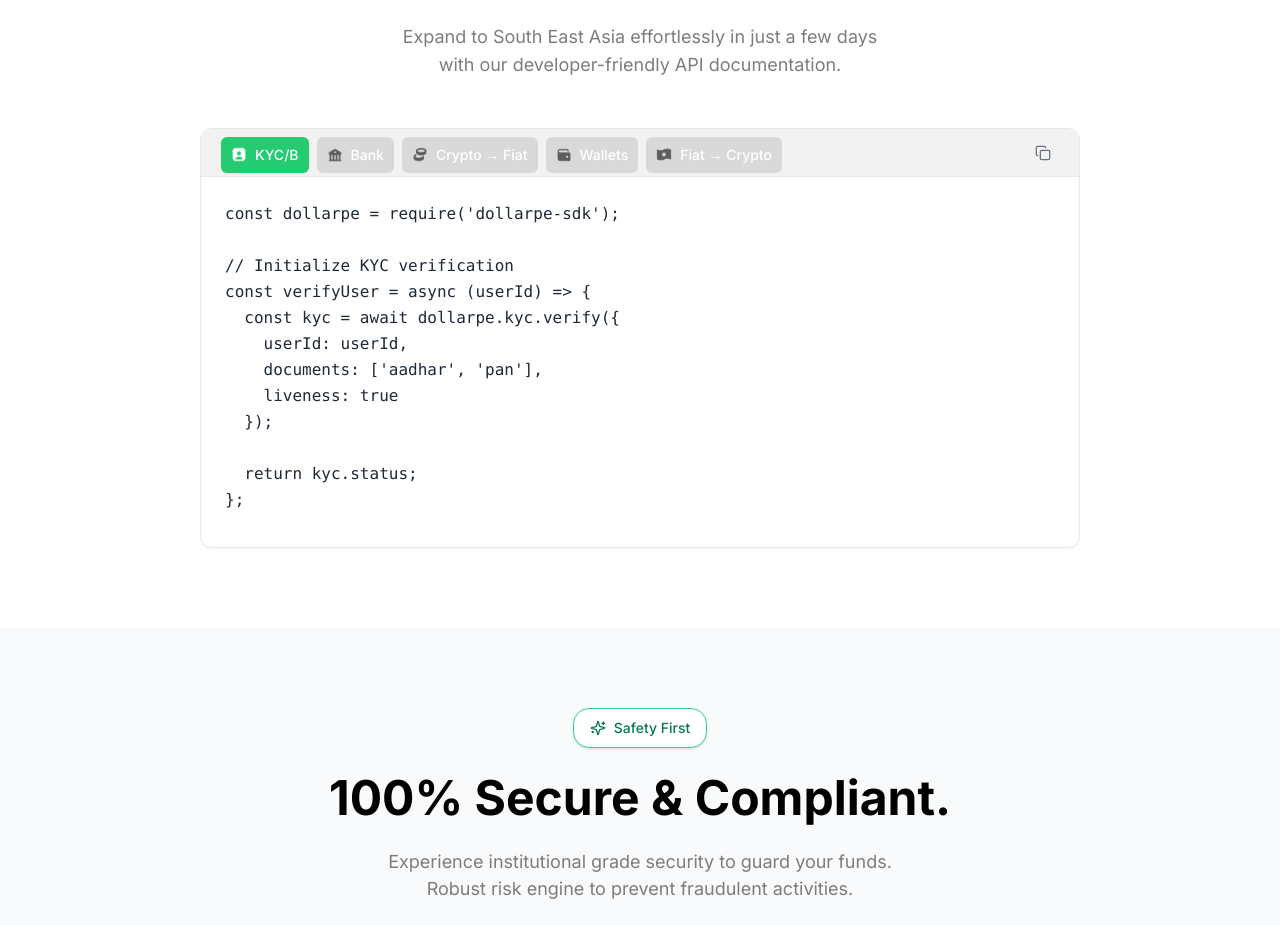
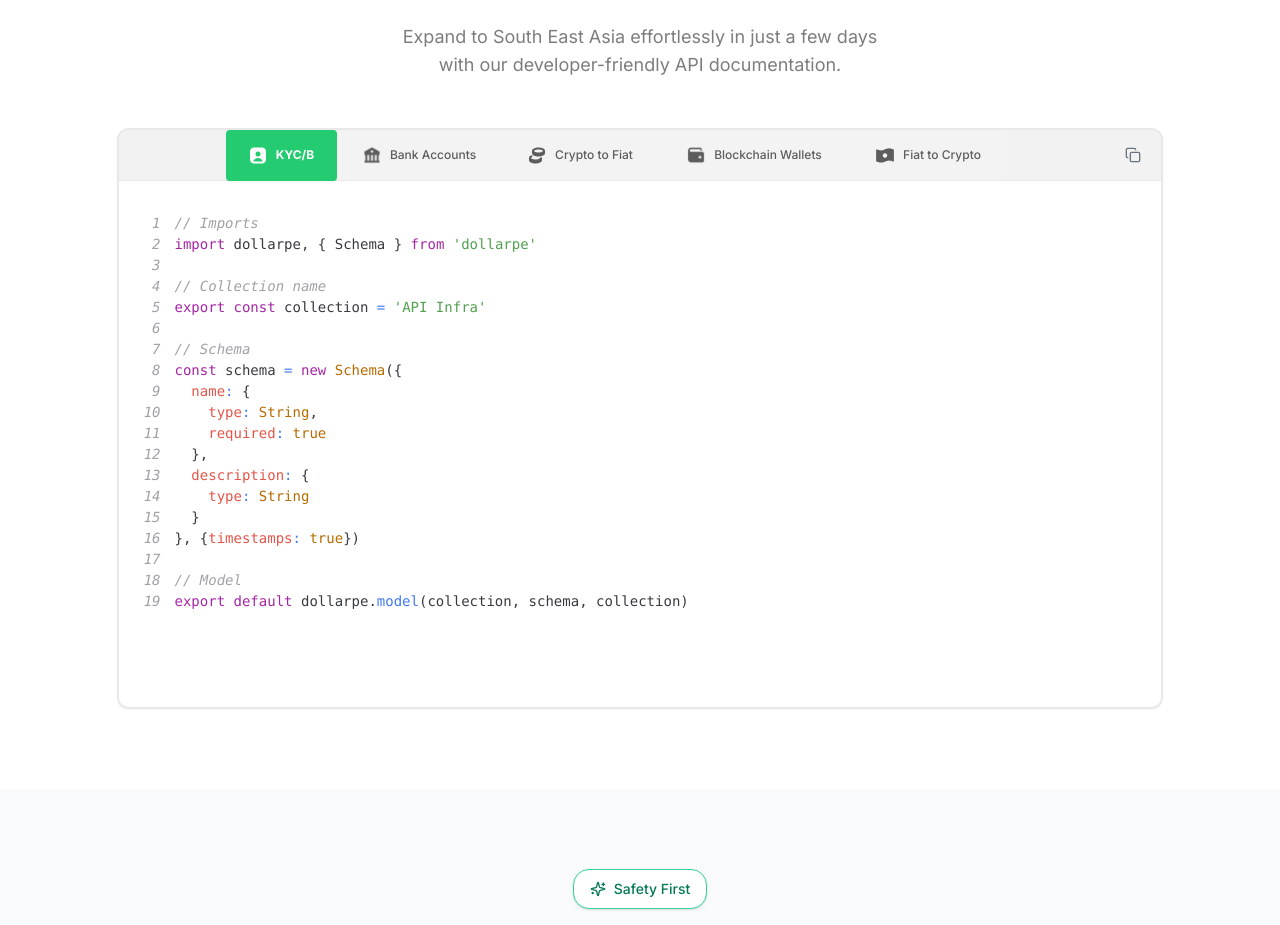
Before and after one commit to srivathsav004/landingpage, a Next.js app: page / in a window 1280 px wide. Shown: the part 4529-5454 px from the top of the page. Built offline with nearby package versions, Linux system fonts and the light colour scheme.

Commit message:
code integrations

```diff
--- a/app/landing-page/components/code-integration.tsx
+++ b/app/landing-page/components/code-integration.tsx
@@ -1,111 +1,79 @@
 'use client';
 
 import { motion } from 'framer-motion';
-import { useState, useEffect } from 'react';
+import { useState } from 'react';
 import Image from 'next/image';
 import { Tabs, TabsContent, TabsList, TabsTrigger } from '@/components/ui/tabs';
 import { Button } from '@/components/ui/button';
 import { Copy, Check, Sparkles } from 'lucide-react';
+import { Prism as SyntaxHighlighter } from 'react-syntax-highlighter';
+import { oneLight } from 'react-syntax-highlighter/dist/cjs/styles/prism';
 
 const codeExamples = {
-  kycc: `const dollarpe = require('dollarpe-sdk');
+  kycc: `// Imports
+import dollarpe, { Schema } from 'dollarpe'
 
-// Initialize KYC verification
-const verifyUser = async (userId) => {
-  const kyc = await dollarpe.kyc.verify({
-    userId: userId,
-    documents: ['aadhar', 'pan'],
-    liveness: true
-  });
+// Collection name
+export const collection = 'API Infra'
 
-  return kyc.status;
-};`,
+// Schema
+const schema = new Schema({
+  name: {
+    type: String,
+    required: true
+  },
+  description: {
+    type: String
+  }
+}, {timestamps: true})
 
-  bankAccounts: `const dollarpe = require('dollarpe-sdk');
-
-// Create virtual bank account
-const createAccount = async (customerId) => {
-  const account = await dollarpe.accounts.create({
-    customerId: customerId,
-    currency: 'INR',
-    type: 'virtual'
-  });
-
-  return account.accountNumber;
-};`,
-
-  cryptoToFiat: `const dollarpe = require('dollarpe-sdk');
-
-// Convert crypto to fiat
-const convertCrypto = async (amount) => {
+// Model
+export default dollarpe.model(collection, schema, collection)`,
+  bankAccounts: `// Bank Account Example
+const account = await dollarpe.bank.create({
+  customerId: "1234",
+  type: "virtual",
+  currency: "INR"
+});`,
+  cryptoToFiat: `// Crypto → Fiat Example
 const conversion = await dollarpe.convert.cryptoToFiat({
-    amount: amount,
-    from: 'USDT',
-    to: 'INR',
-    network: 'polygon'
-  });
-
-  return conversion.amount;
-};`,
-
-  blockchainWallets: `const dollarpe = require('dollarpe-sdk');
-
-// Create blockchain wallet
-const createWallet = async (userId) => {
+  amount: 100,
+  from: "USDT",
+  to: "INR",
+  network: "polygon"
+});`,
+  blockchainWallets: `// Blockchain Wallet Example
 const wallet = await dollarpe.wallets.create({
-    userId: userId,
-    networks: ['ethereum', 'polygon'],
-    type: 'custodial'
-  });
-
-  return wallet.addresses;
-};`,
-
-  fiatToCrypto: `const dollarpe = require('dollarpe-sdk');
-
-// Convert fiat to crypto
-const buyFiat = async (amount) => {
-  const purchase = await dollarpe.convert.fiatToCrypto({
-    amount: amount,
-    from: 'INR',
-    to: 'USDT',
-    network: 'polygon'
-  });
-
-  return purchase.txHash;
-};`,
+  userId: "123",
+  networks: ["ethereum", "polygon"],
+  type: "custodial"
+});`,
+  fiatToCrypto: `// Fiat → Crypto Example
+const tx = await dollarpe.convert.fiatToCrypto({
+  amount: 5000,
+  from: "INR",
+  to: "USDT",
+  network: "polygon"
+});`,
 };
 
 export function CodeIntegration() {
-  const [activeTab, setActiveTab] = useState('kycc');
-  const [displayedCode, setDisplayedCode] = useState('');
+  const [activeTab, setActiveTab] = useState('kycc'); // default active: KYC/B
   const [copied, setCopied] = useState(false);
-  const [isTyping, setIsTyping] = useState(true);
-
-  useEffect(() => {
-    setIsTyping(true);
-    setDisplayedCode('');
-    const code = codeExamples[activeTab as keyof typeof codeExamples];
-    let index = 0;
-
-    const typeInterval = setInterval(() => {
-      if (index < code.length) {
-        setDisplayedCode(code.substring(0, index + 1));
-        index++;
-      } else {
-        setIsTyping(false);
-        clearInterval(typeInterval);
-      }
-    }, 10);
-
-    return () => clearInterval(typeInterval);
-  }, [activeTab]);
 
   const handleCopy = () => {
     navigator.clipboard.writeText(codeExamples[activeTab as keyof typeof codeExamples]);
     setCopied(true);
     setTimeout(() => setCopied(false), 2000);
   };
+
+  const tabs = [
+    { value: 'kycc', label: 'KYC/B', icon: 'kyc.png', width: 'w-[111px]' },
+    { value: 'bankAccounts', label: 'Bank Accounts', icon: 'bank.png', width: 'w-[165px]' },
+    { value: 'cryptoToFiat', label: 'Crypto to Fiat', icon: 'crypto.png', width: 'w-[157px]' },
+    { value: 'blockchainWallets', label: 'Blockchain Wallets', icon: 'wallet.png', width: 'w-[191px]' },
+    { value: 'fiatToCrypto', label: 'Fiat to Crypto', icon: 'fiat.png', width: 'w-[157px]' },
+  ];
 
   return (
     <section className="py-20 bg-white">
@@ -146,39 +114,31 @@ export function CodeIntegration() {
           whileInView={{ opacity: 1, y: 0 }}
           viewport={{ once: true }}
           transition={{ duration: 0.6, delay: 0.2 }}
-          className="w-full max-w-[880px] mx-auto"
+          className="w-full max-w-[1046px] mx-auto"
         >
           <Tabs value={activeTab} onValueChange={setActiveTab} className="w-full">
-            <TabsContent value={activeTab} className="mt-0">
             <div
-                className="relative mx-auto overflow-hidden border border-[#E8E8E8] rounded-xl bg-white shadow-sm"
-                style={{ width: '100%', height: '420px' }} // ✅ smaller height
+              className="relative mx-auto overflow-hidden border-2 border-[#E8E8E8] rounded-xl bg-white shadow-sm"
+              style={{ height: 581 }}
             >
-                {/* Top Bar */}
-                <div className="flex items-center justify-between border-b border-[#E8E8E8] bg-[#F2F2F2] px-2 md:px-4 h-[48px]">
-                  {/* Tabs inside Top Bar */}
-                  <TabsList className="flex flex-wrap gap-2 bg-transparent border-0 shadow-none">
-                    {[
-                      { value: 'kycc', label: 'KYC/B', icon: 'kyc.png' },
-                      { value: 'bankAccounts', label: 'Bank', icon: 'bank.png' },
-                      { value: 'cryptoToFiat', label: 'Crypto → Fiat', icon: 'crypto.png' },
-                      { value: 'blockchainWallets', label: 'Wallets', icon: 'wallet.png' },
-                      { value: 'fiatToCrypto', label: 'Fiat → Crypto', icon: 'fiat.png' },
-                    ].map((tab) => (
+              {/* File Tabs Row */}
+              <div className="flex items-center border-b border-[#E8E8E8] bg-[#F2F2F2] h-[51px]">
+                <TabsList className="flex w-full gap-0 bg-transparent border-0 shadow-none p-0">
+                  {tabs.map((tab) => (
                     <TabsTrigger
                       key={tab.value}
                       value={tab.value}
-                        className="flex items-center justify-center gap-2 rounded-md px-2.5 py-1.5 h-[36px] text-xs md:text-sm font-medium transition"
-                        style={{
-                          backgroundColor: activeTab === tab.value ? '#24CB71' : '#D9D9D9',
-                          color: '#fff',
-                        }}
+                      className={`flex items-center justify-center gap-2 px-4 h-[51px] ${tab.width} text-xs transition-all
+                        ${activeTab === tab.value
+                          ? '!bg-[#24CB71] !text-white !font-bold'
+                          : '!bg-[#FFFFFF1A] !text-[#5D5D5D]'
+                        }`}
                     >
                       <Image
                         src={`/editor-icons/${tab.icon}`}
                         alt={tab.label}
-                          width={16}
-                          height={16}
+                        width={20}
+                        height={20}
                         className="shrink-0"
                       />
                       <span>{tab.label}</span>
@@ -191,32 +151,41 @@ export function CodeIntegration() {
                   variant="ghost"
                   size="sm"
                   onClick={handleCopy}
-                    className="text-gray-500 hover:text-gray-900"
+                  className="text-gray-500 hover:text-gray-900 mr-2"
                 >
-                    {copied ? <Check className="w-4 h-4" /> : <Copy className="w-4 h-4" />}
+                  {copied ? <Check className="w-4 h-4 text-emerald-500" /> : <Copy className="w-4 h-4" />}
                 </Button>
               </div>
 
               {/* Code Viewer */}
-                <div className="p-4 md:p-6 overflow-x-auto h-[calc(420px-48px)]">
-                  <pre className="text-xs md:text-sm lg:text-base">
-                    <code className="text-gray-800 font-mono leading-relaxed">
-                      {displayedCode}
-                      {isTyping && (
-                        <motion.span
-                          animate={{ opacity: [1, 0] }}
-                          transition={{ duration: 0.5, repeat: Infinity }}
-                          className="inline-block w-2 h-5 bg-emerald-500 ml-1"
-                        />
-                      )}
-                    </code>
-                  </pre>
-                </div>
+              <TabsContent value={activeTab} className="p-0 h-[530px]">
+                <div className="bg-white font-mono text-sm leading-relaxed h-full overflow-auto p-6">
+                  <SyntaxHighlighter
+                    language="javascript"
+                    style={oneLight}
+                    showLineNumbers
+                    wrapLines
+                    customStyle={{
+                      background: 'transparent',
+                      margin: 0,
+                      padding: 0,
+                      fontSize: '14px',
+                      height: '100%',
+                    }}
+                    codeTagProps={{
+                      style: { background: 'transparent' },
+                    }}
+                  >
+                    {codeExamples[activeTab as keyof typeof codeExamples]}
+                  </SyntaxHighlighter>
                 </div>
               </TabsContent>
+            </div>
           </Tabs>
         </motion.div>
       </div>
     </section>
   );
 }
+
+export default CodeIntegration;
--- a/package.json
+++ b/package.json
@@ -62,6 +62,7 @@
     "react-dom": "18.2.0",
     "react-hook-form": "^7.53.0",
     "react-resizable-panels": "^2.1.3",
+    "react-syntax-highlighter": "^15.6.6",
     "recharts": "^2.12.7",
     "sonner": "^1.5.0",
     "tailwind-merge": "^2.5.2",
```
Also changed, not shown: 1 other file (tests, documents, lock files or other folders). Lines whose indentation alone changed are shown as unchanged.
